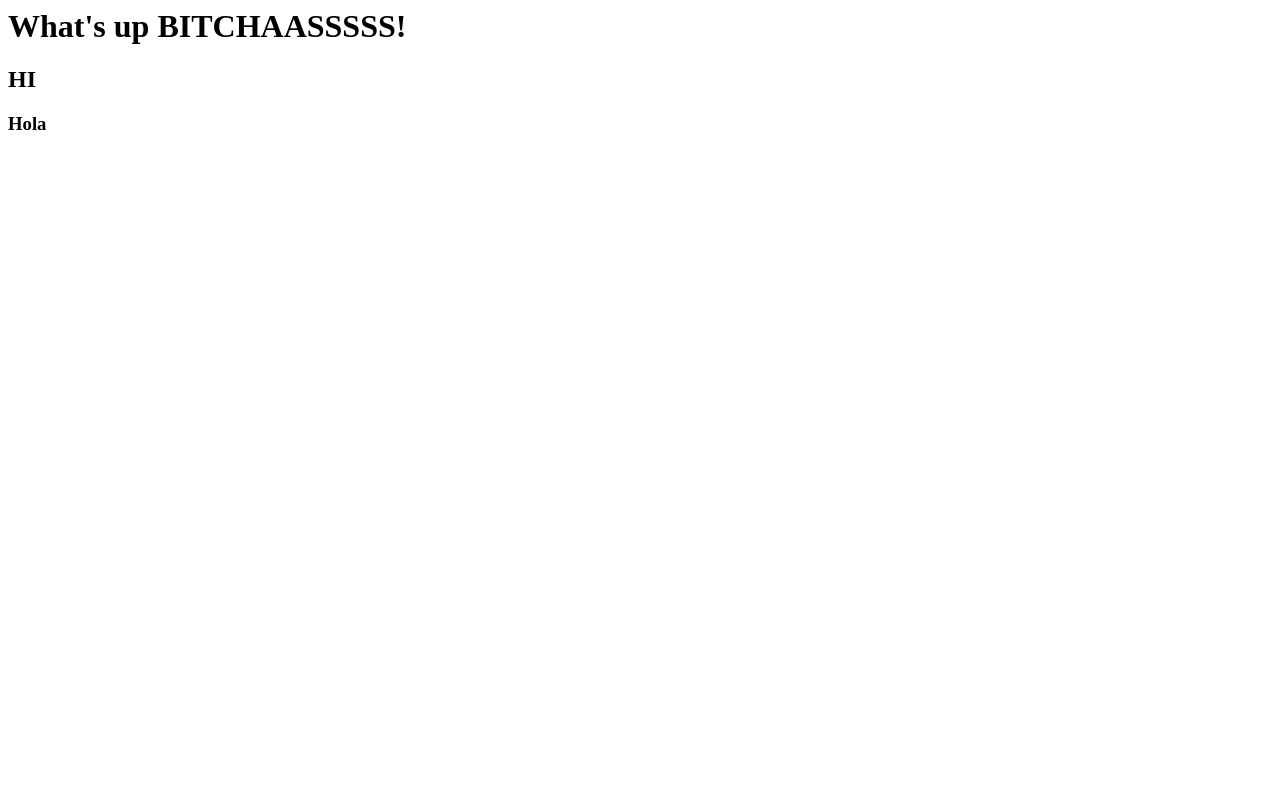
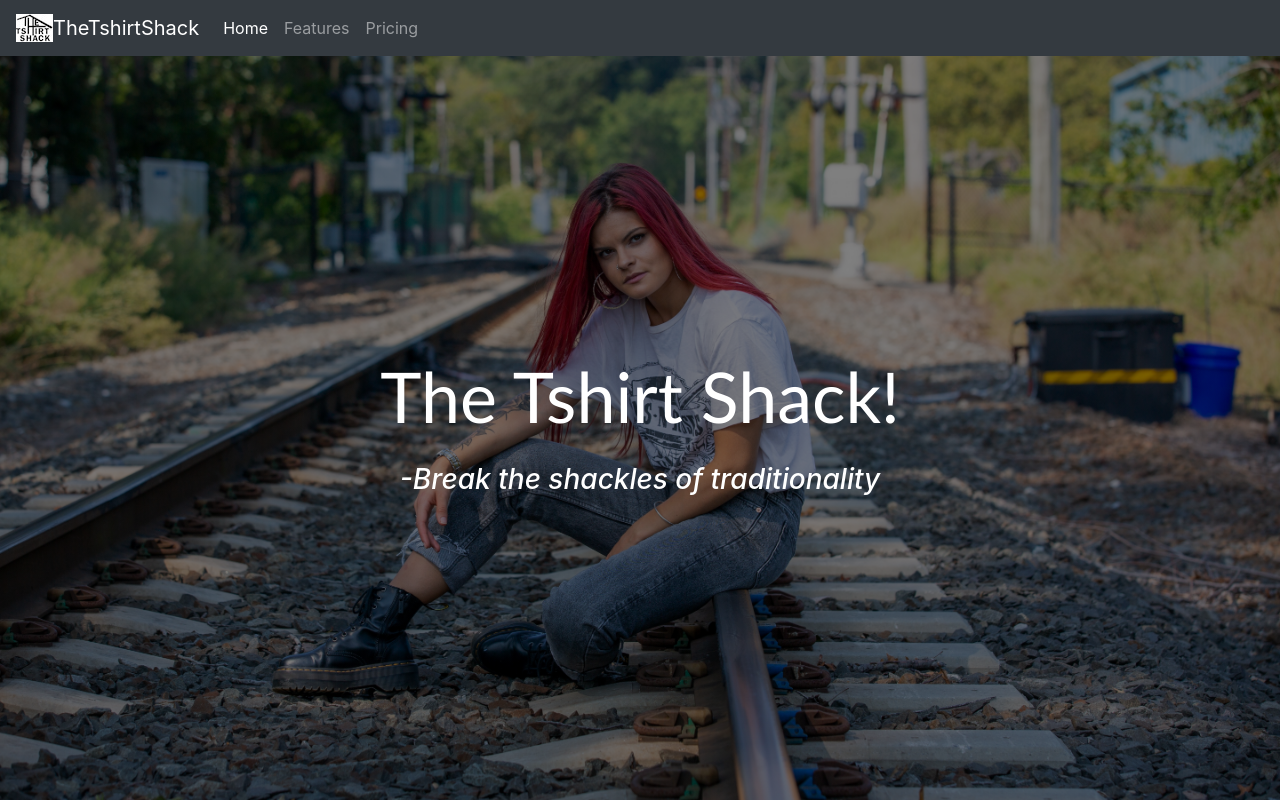
Before and after one commit to nicolefernandes18/tshirt, a Django app: page /tshirt/ in a window 1280 px wide. Run offline with Django 3.2, Linux system fonts and the light colour scheme; some libraries are stand-ins or nearby versions.

Commit message:
Homepage

```diff
--- a/tshirt/tshirtapp/admin.py
+++ b/tshirt/tshirtapp/admin.py
@@ -1,6 +1,6 @@
 from django.contrib import admin
-from .models import Tshirt
+#from .models import Tshirt
 
 # Register your models here.
 
-admin.site.register(Tshirt)
+#admin.site.register(Tshirt)
--- a/tshirt/tshirtapp/static/tshirtapp/style.css
+++ b/tshirt/tshirtapp/static/tshirtapp/style.css
@@ -113,3 +113,38 @@
 .form-box input[type = "submit"]:hover{
 	background: #2ecc71;
 }
+
+.navbar-nav a:hover{
+    color:black;
+    background-color: #df9142;
+}
+
+header{
+    background-image:linear-gradient(rgba(0,0,0,0.5),rgba(0,0,0,0.5)),url(BGimg_home.jpg);
+    height: 100vh;
+    background-size: cover;
+    background-position: center;
+}
+
+.title{
+    position: absolute;
+    top: 50%;
+    left: 50%;
+    transform: translate(-50%,-50%);
+}
+
+.title h1{
+    color: white;
+    font-size: 70px;
+    font-family:  'Trebuchet MS' ;
+
+}
+
+h3{
+    position: absolute;
+    top: 60%;
+    left: 50%;
+    transform: translate(-50%,-50%);
+    color: white;
+    font-style: oblique;
+}
--- a/tshirt/tshirtapp/templates/tshirtapp/index.html
+++ b/tshirt/tshirtapp/templates/tshirtapp/index.html
@@ -1,10 +1,70 @@
+{% load static %}
 <html>
     <head>
-
+        <title>Welcome to TshirtShack</title>
+        <link rel="stylesheet" type="text/css" href="{% static 'tshirtapp/style.css' %}">
+        <link rel="stylesheet" href="https://stackpath.bootstrapcdn.com/bootstrap/4.5.0/css/bootstrap.min.css" integrity="sha384-9aIt2nRpC12Uk9gS9baDl411NQApFmC26EwAOH8WgZl5MYYxFfc+NcPb1dKGj7Sk" crossorigin="anonymous">
+        <script src="https://stackpath.bootstrapcdn.com/bootstrap/4.5.0/js/bootstrap.min.js" integrity="sha384-OgVRvuATP1z7JjHLkuOU7Xw704+h835Lr+6QL9UvYjZE3Ipu6Tp75j7Bh/kR0JKI" crossorigin="anonymous"></script>
     </head>
     <body>
-        <h1>What's up BITCHAASSSSS!</h1>
-        <h2>HI</h2>
-        <h3>Hola</h3>
+      <header>
+      <nav class="navbar navbar-expand-lg navbar-dark bg-dark">
+        <img src="{% static 'tshirtapp/icon.jpg' %}">
+        <a class="navbar-brand" href="#">TheTshirtShack</a>
+        <button class="navbar-toggler" type="button" data-toggle="collapse" data-target="#navbarNavAltMarkup" aria-controls="navbarNavAltMarkup" aria-expanded="false" aria-label="Toggle navigation">
+          <span class="navbar-toggler-icon"></span>
+        </button>
+        <div class="collapse navbar-collapse" id="navbarNavAltMarkup">
+          <div class="navbar-nav">
+            <a class="nav-item nav-link active" href="#">Home <span class="sr-only">(current)</span></a>
+            <a class="nav-item nav-link" href="#">Features</a>
+            <a class="nav-item nav-link" href="#">Pricing</a>
+
+          </div>
+        </div>
+      </nav>
+      <div class="title">
+        <h1>The Tshirt Shack!</h1>
+    </div>
+    <h3>-Break the shackles of traditionality</h3>
+
+      <!--<div id="carouselExampleFade" class="carousel slide carousel-fade" data-ride="carousel">
+        <div class="carousel-inner">
+          <div class="carousel-item active">
+            <img src="img1.jpg" class="d-block w-100" alt="...">
+            <h1>The Tshirt Shack</h1>
+            <h3>MEN</h3>
+            <
+          </div>
+          <div class="carousel-item">
+            <img src="img2.jpg" class="d-block w-100" alt="...">
+            <h1>The Tshirt Shack</h1>
+            <h3>MEN</h3>
+            <h3>WOMEN</h3>
+            <h3>CHILDREN</h3>
+          </div>
+          <div class="carousel-item">
+            <img src="img3.jpg" class="d-block w-100" alt="...">
+            <h1>The Tshirt Shack</h1>
+            <h3>MEN</h3>
+            <h3>WOMEN</h3>
+            <h3>CHILDREN</h3>
+          </div>
+        </div>
+        <a class="carousel-control-prev" href="#carouselExampleFade" role="button" data-slide="prev">
+          <span class="carousel-control-prev-icon" aria-hidden="true"></span>
+          <span class="sr-only">Previous</span>
+        </a>
+        <a class="carousel-control-next" href="#carouselExampleFade" role="button" data-slide="next">
+          <span class="carousel-control-next-icon" aria-hidden="true"></span>
+          <span class="sr-only">Next</span>
+        </a>
+      </div>-->
+
+    </header>
+      <script src="https://code.jquery.com/jquery-3.5.1.slim.min.js" integrity="sha384-DfXdz2htPH0lsSSs5nCTpuj/zy4C+OGpamoFVy38MVBnE+IbbVYUew+OrCXaRkfj" crossorigin="anonymous"></script>
+      <script src="https://cdn.jsdelivr.net/npm/popper.js@1.16.0/dist/umd/popper.min.js" integrity="sha384-Q6E9RHvbIyZFJoft+2mJbHaEWldlvI9IOYy5n3zV9zzTtmI3UksdQRVvoxMfooAo" crossorigin="anonymous"></script>
+      <script src="https://stackpath.bootstrapcdn.com/bootstrap/4.5.0/js/bootstrap.min.js" integrity="sha384-OgVRvuATP1z7JjHLkuOU7Xw704+h835Lr+6QL9UvYjZE3Ipu6Tp75j7Bh/kR0JKI" crossorigin="anonymous"></script>
+
     </body>
 </html>
--- a/tshirt/tshirtapp/views.py
+++ b/tshirt/tshirtapp/views.py
@@ -1,5 +1,5 @@
 from django.shortcuts import render,redirect
-from .models import Tshirt
+#from .models import Tshirt
 from django.contrib import messages
 from django.contrib.auth.models import User , auth
 
```
Also changed, not shown: tshirt/tshirtapp/models.py (+6 -7 lines), tshirt/tshirtapp/static/tshirtapp/BGimg_home.jpg (added), tshirt/tshirtapp/static/tshirtapp/icon.jpg (added), 1 other file.
